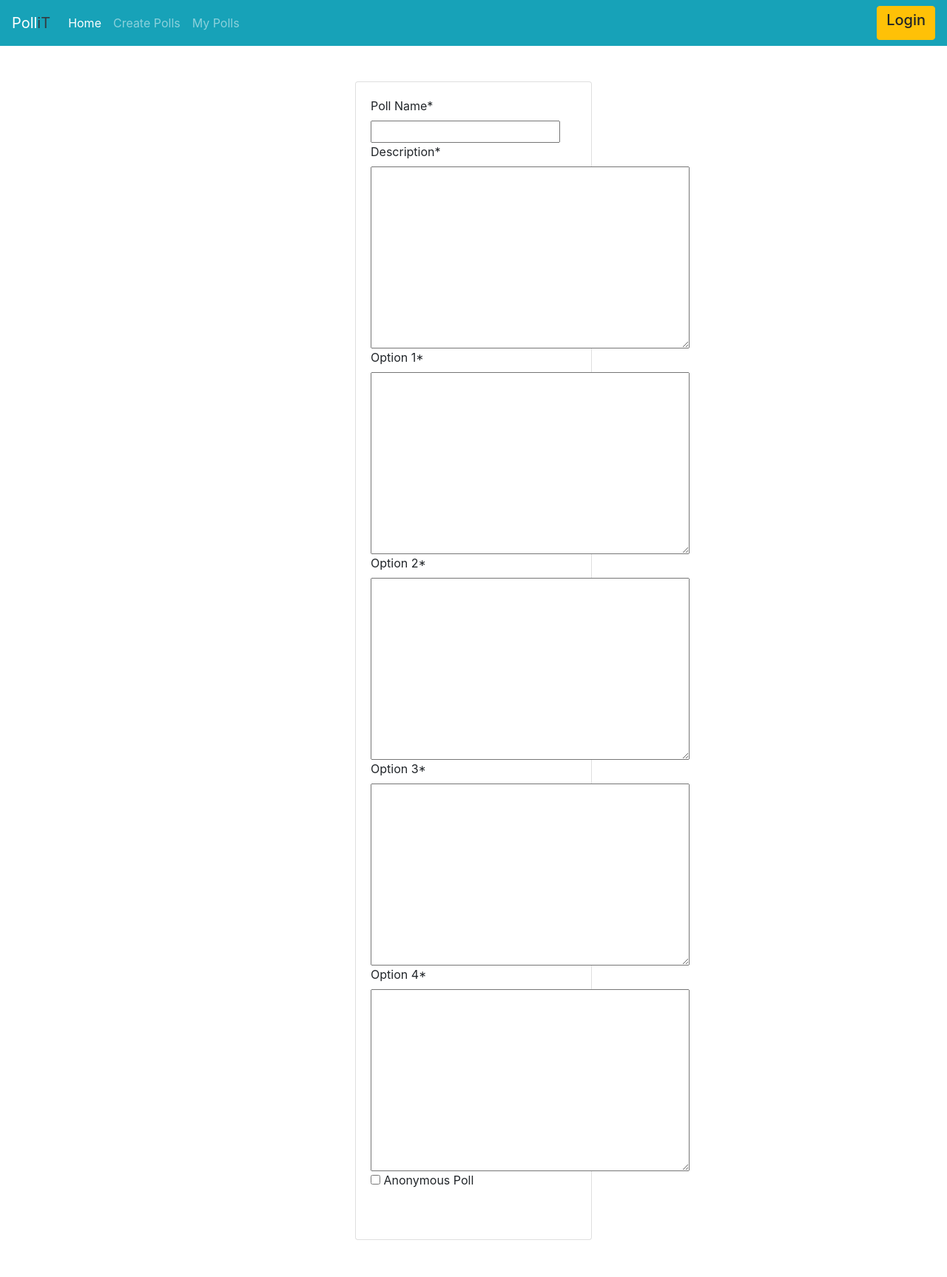
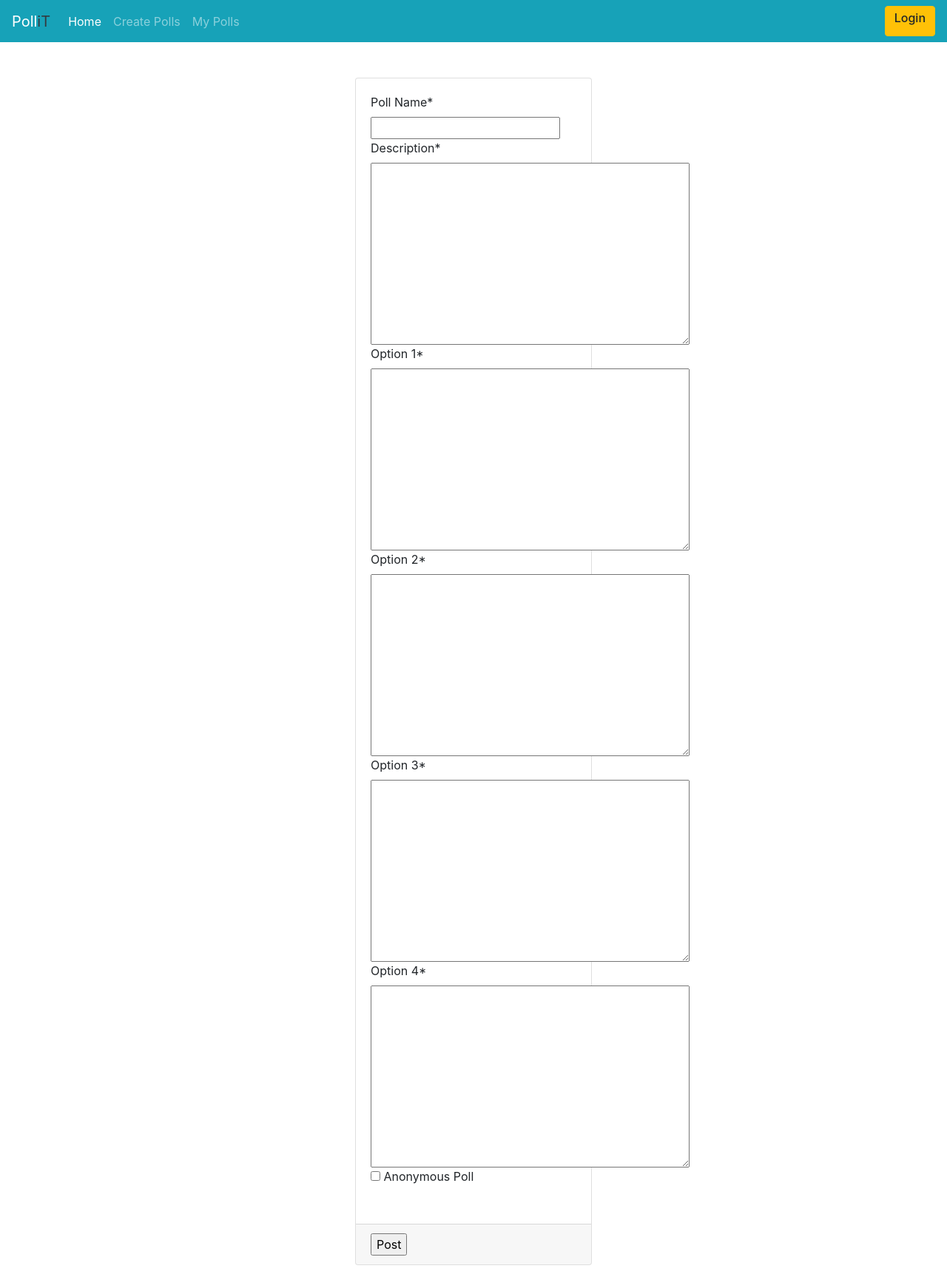
Before and after one commit to richeshgupta/PolliT, a Django app: page /createpoll/ in a window 1280 px wide. Shown: the whole page at 74% size. Before the commit the page ends 1676 px from the top, so only its background shows below. Run offline with Django 3.2, Linux system fonts and the light colour scheme; parts of the project's set-up code (start-up, migrations or seed data) failed here and were passed over; some libraries are stand-ins or nearby versions.

Commit message:
Nav bar integrated

```diff
--- a/polls/templates/polls/createpoll.html
+++ b/polls/templates/polls/createpoll.html
@@ -10,8 +10,9 @@
     {% endfor %}
 {% endif %}
 <div class="row-md-4 mx-auto mt-5">
+    <form method="post">
     <div class="card w-25 mx-auto">
-        <form method="post">
+
             <div class="card-body">
 
                     {% csrf_token %}
@@ -20,8 +21,13 @@
 
 
             </div>
-        </form>
+            <div class="card-footer">
+                <input type="submit" value="Post" />
+            </div>
+
     </div>
+
+</form>
 
 </div>
 
--- a/users/templates/users/template.html
+++ b/users/templates/users/template.html
@@ -29,7 +29,7 @@
           <a class="nav-link" href="{% url 'home' %}">Home <span class="sr-only">(current)</span></a>
         </li>
         <li class="nav-item">
-          <a class="nav-link" href="#">Create Polls</a>
+          <a class="nav-link" href="{% url 'createPoll' %}">Create Polls</a>
         </li>
         <li class="nav-item">
           <a class="nav-link" href="#">My Polls</a>
@@ -39,9 +39,9 @@
     </div>
     <div class="float-right">
       {% if user.is_authenticated %}
-        <a class="navbar-item active"><a href="{% url 'logout' %}" class="btn btn-danger"><h5>Logout</h5></a></a>
+        <a class="navbar-item active"><a href="{% url 'logout' %}" class="btn btn-danger"><h6>Logout</h6></a></a>
       {% else %}
-        <a class="navbar-item active"><a href="{% url 'login' %}" class="btn btn-warning"><h5>Login</h5></a></a>
+        <a class="navbar-item active"><a href="{% url 'login' %}" class="btn btn-warning"><h6>Login</h6></a></a>
       {% endif %}
       </div>
   </nav>
```
